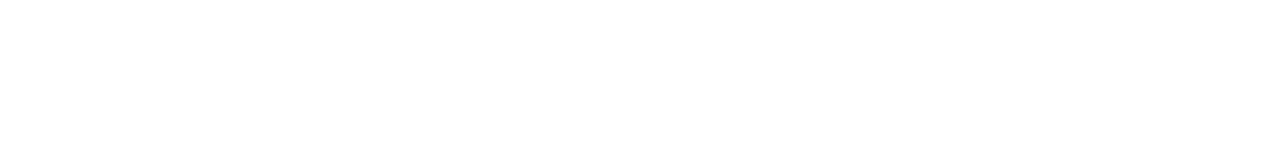
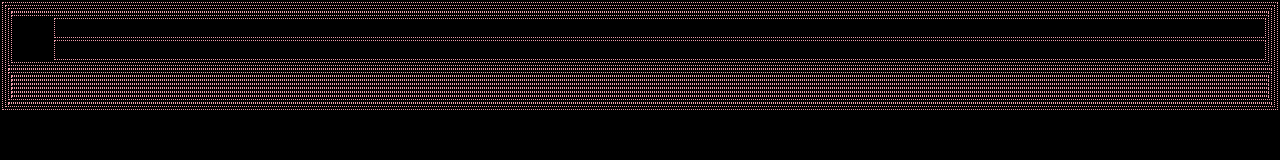
Before and after one commit to 1Gerardo3/Snip-it-chart, a plain HTML site: page Index.html in a window 1280 px wide. Drawn offline with Linux system fonts and the light colour scheme.

Commit message:
add basic code to html.

```diff
--- a/Index.html
+++ b/Index.html
@@ -1,12 +1,31 @@
 <!DOCTYPE html>
 <html lang="en">
-<head>
-    <meta charset="UTF-8">
-    <meta http-equiv="X-UA-Compatible" content="IE=edge">
-    <meta name="viewport" content="width=device-width, initial-scale=1.0">
-    <title>Document</title>
-</head>
-<body>
+  <head>
+    <meta charset="UTF-8" />
+    <meta http-equiv="X-UA-Compatible" content="IE=edge" />
+    <meta name="viewport" content="width=device-width, initial-scale=1.0" />
+    <link rel="stylesheet" href="./assets/CSS/Style.CSS"/>
+    <title>My Snip it sheet</title>
+  </head>
+  <body>
+    <header>
+      <h1></h1>
+      <ul>
+        <li>text</li>
+        <li>morer thew</li>
+      </ul>
+    </header>
 
-</body>
+    <div></div>
+
+    <main>
+      <section></section>
+      <section></section>
+      <section></section>
+      <section></section>
+      <section></section>
+      <section></section>
+    </main>
+    <footer></footer>
+  </body>
 </html>
--- a/assets/CSS/Style.CSS
+++ b/assets/CSS/Style.CSS
@@ -1,4 +1,5 @@
 * {
-  border: 10px;
-  margin: 0px;
+  border: 1px dotted rgb(240, 158, 172);
+  margin: 2px;
+  background-color: black;
 }
```
